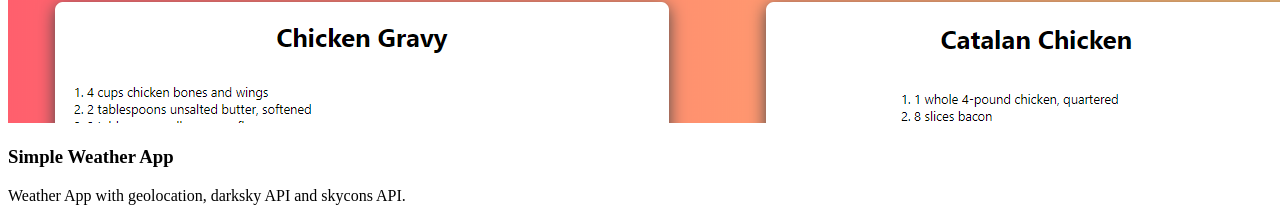
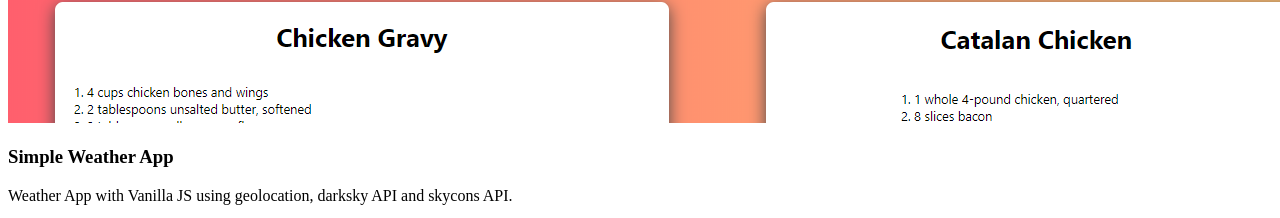
Before and after one commit to LordZeF/simple-folio, a website: page src/template.html in a window 1280 px wide. Shown: the part 4137-4355 px from the top of the page. Drawn offline with nearby package versions, Linux system fonts and the light colour scheme.

Commit message:
adding a project

```diff
--- a/src/template.html
+++ b/src/template.html
@@ -253,7 +253,7 @@
               <h3 class="project-wrapper__text-title">Simple Weather App</h3>
               <div>
                 <p class="mb-4">
-                  Weather App with geolocation, darksky API and skycons API.
+                  Weather App with Vanilla JS using geolocation, darksky API and skycons API.
                 </p>
               </div>
               <a target="_blank" class="cta-btn cta-btn--hero" href="https://github.com/LordZeF/Weather-App">
```
